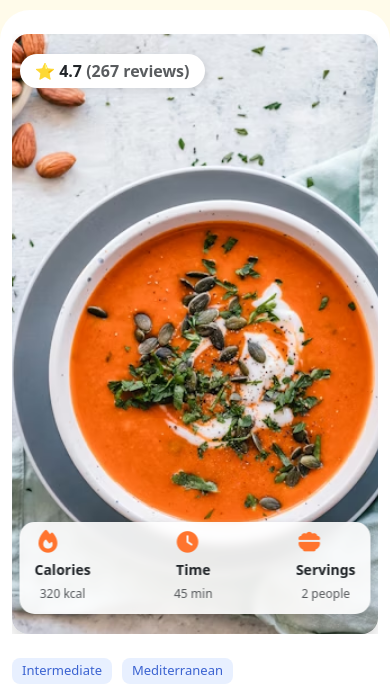
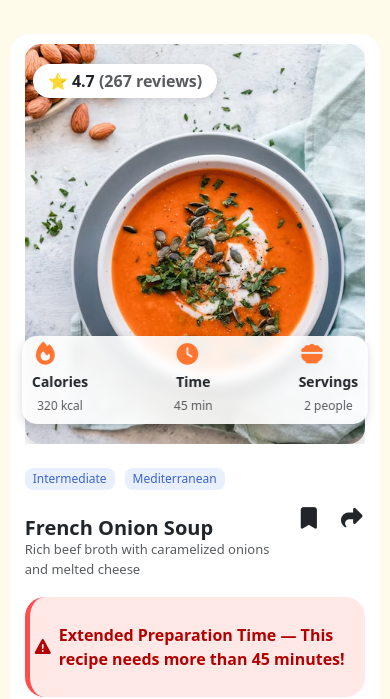
Before and after one commit to shahd-bit/recipe-page, a plain HTML site: page index.html in a window 390 px wide. Shown: the part 110-809 px from the top of the page. Drawn offline with nearby package versions, Linux system fonts and the light colour scheme; files that its build step writes are made by us from their sources.

Commit message:
Update style and other files

```diff
--- a/style.css
+++ b/style.css
@@ -217,7 +217,47 @@
 body{
   background-color: #fffbea;
 }
-#recipeSection{
+#recipeSection {
   background-color: white;
   border-radius: 30px;
+  max-width: 900px;
+  margin: 40px auto;
+  padding: 20px 30px;
 }
+
+
+@media (max-width: 768px) {
+  #recipeSection {
+    max-width: 95%;
+    padding: 10px 15px;  /* قللنا البادينج */
+    margin: 20px auto;
+    border-radius: 20px;
+  }
+
+  .col-md-6.position-relative {
+    height: 400px; /* قللنا ارتفاع الصورة */
+  }
+
+  .bottom-info-box {
+    width: 95%;
+    padding: 8px 10px;
+  }
+
+  .steps-list li {
+    font-size: 13px;
+    padding-left: 30px;
+  }
+
+  .tag {
+    font-size: 12px;
+    padding: 2px 8px;
+  }
+
+  h1 {
+    font-size: 20px;
+  }
+
+  p {
+    font-size: 13px;
+  }
+}
```
